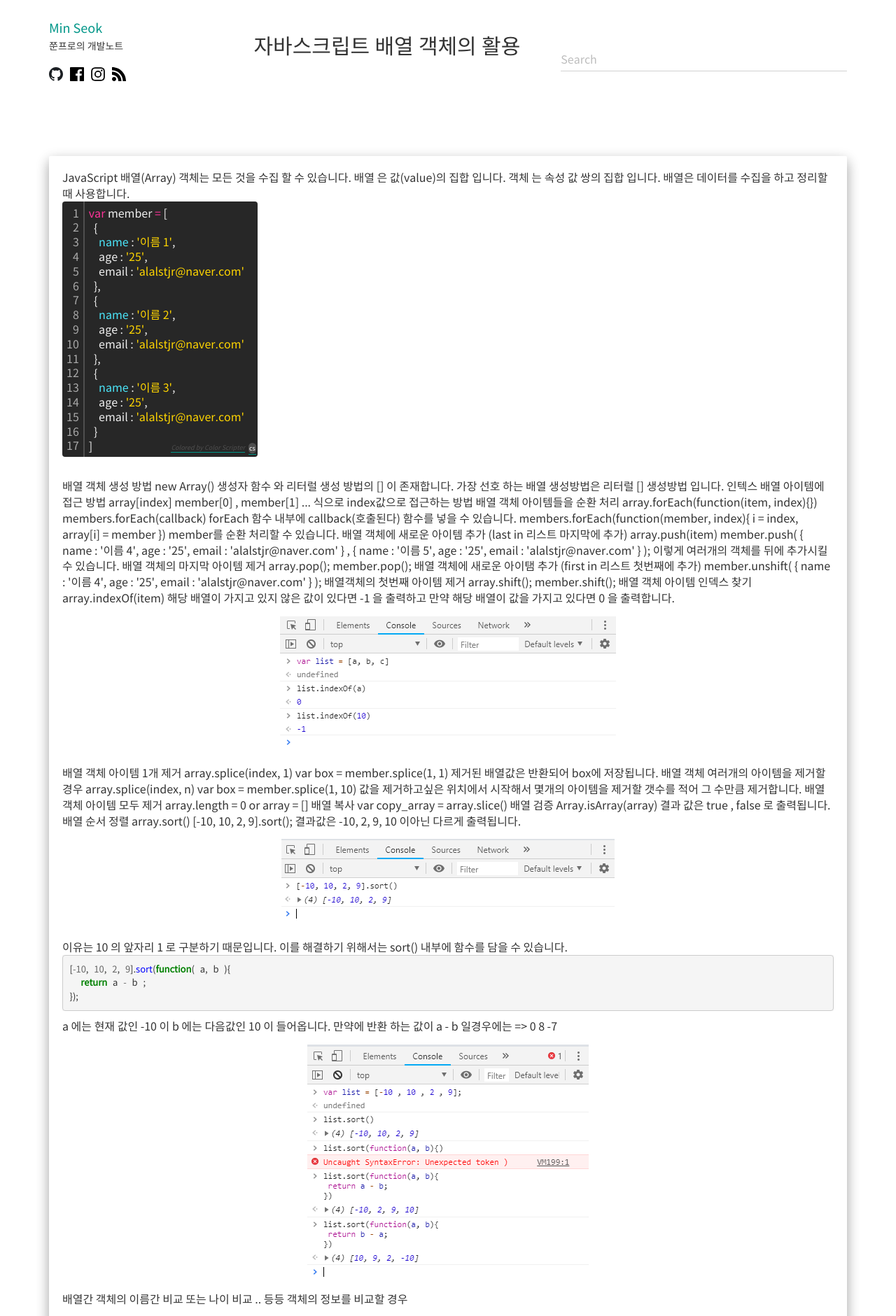
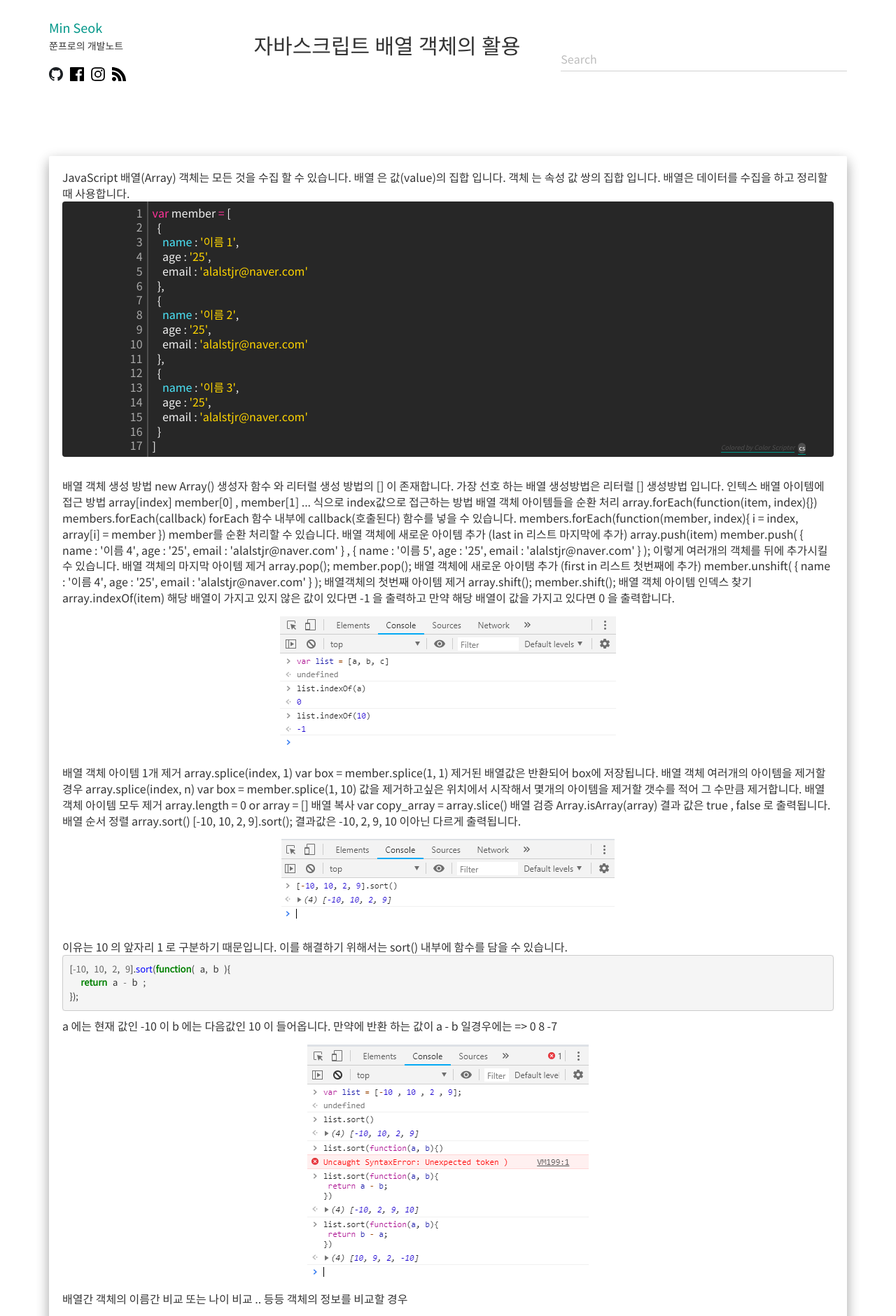
Before and after one commit to alalstjr/promote.github.io, a Jekyll site: the page built from _posts/2018-12-09-자바스크립트 배열 객체의 활용.md, in a window 1280 px wide. Shown: the top 1881 px of the page at 70% size. Built offline with Jekyll 4.4.1, drawn with Linux system fonts in a browser that asks for light colours; nearby versions of some CDN libraries; our own code applies the rules of GitHub Pages for plain Markdown files; comment, search, counter and statistics services are not loaded.

Commit message:
Update post.css

```diff
--- a/static/css/post.css
+++ b/static/css/post.css
@@ -13,6 +13,9 @@
 .pro-txt {padding: 16px;overflow: auto;font-size: 85%;line-height: 1.45;background-color: #f6f8fa; border-radius: 3px;margin:10px 0;}
 .pro-txt p:last-child {margin:0;}
 
+/*스크립트 틀 css*/
+.colorscripter-code table { width:100%; }
+
 @media all and (max-width:480px){
   .post .title {font-size:26px;}
 }
```
